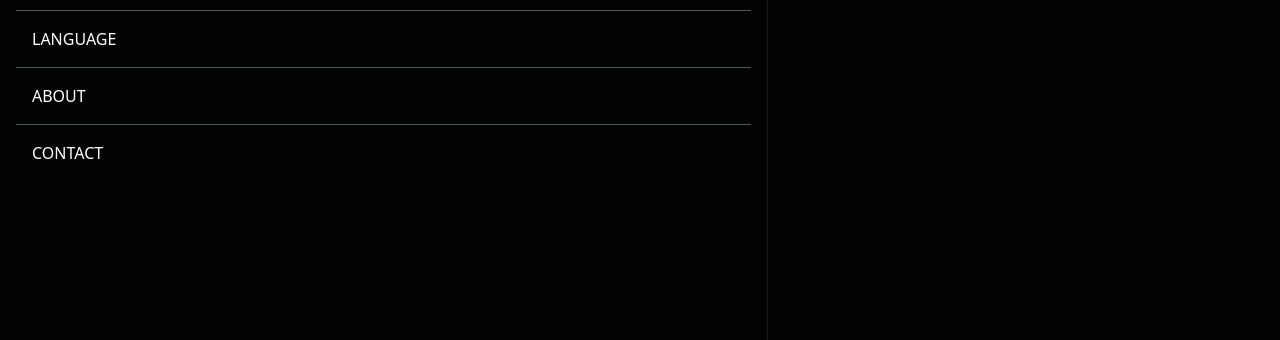
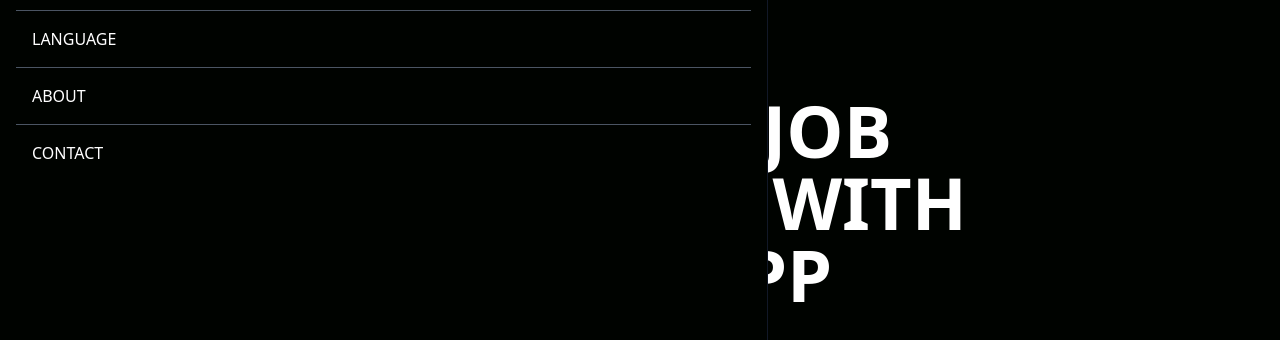
Before and after one commit to jen67/Grow, a React (Create React App) app in the folder web_grow/jobtest-frontend/: page / in a window 1280 px wide. Shown: the part 130-470 px from the top of the page. Built offline with nearby package versions, Linux system fonts and the light colour scheme.

Commit message:
update file

```diff
--- a/web_grow/jobtest-frontend/package.json
+++ b/web_grow/jobtest-frontend/package.json
@@ -10,6 +10,7 @@
     "react-dom": "^18.2.0",
     "react-icons": "^5.0.1",
     "react-scripts": "^5.0.1",
+    "react-typed": "^2.0.12",
     "web-vitals": "^2.1.4"
   },
   "scripts": {
--- a/web_grow/jobtest-frontend/src/App.js
+++ b/web_grow/jobtest-frontend/src/App.js
@@ -3,16 +3,18 @@ import React from 'react';
 import Navbar from './components/Navbar';
 import MyFigure from './components/MyFigure';
 import MySection from './components/MySection';
+import Hero from './components/Hero';
 
 
 function App() {
   return (
     <>
     <Navbar />
-    <main className='flex justify-between'>
+    <Hero />
+    {/* <main className='flex justify-between'>
       <MySection />
       <MyFigure />
-    </main>
+    </main> */}
     </>
   );
 }
```
Also changed, not shown: 1 other file (tests, documents, lock files or other folders).
